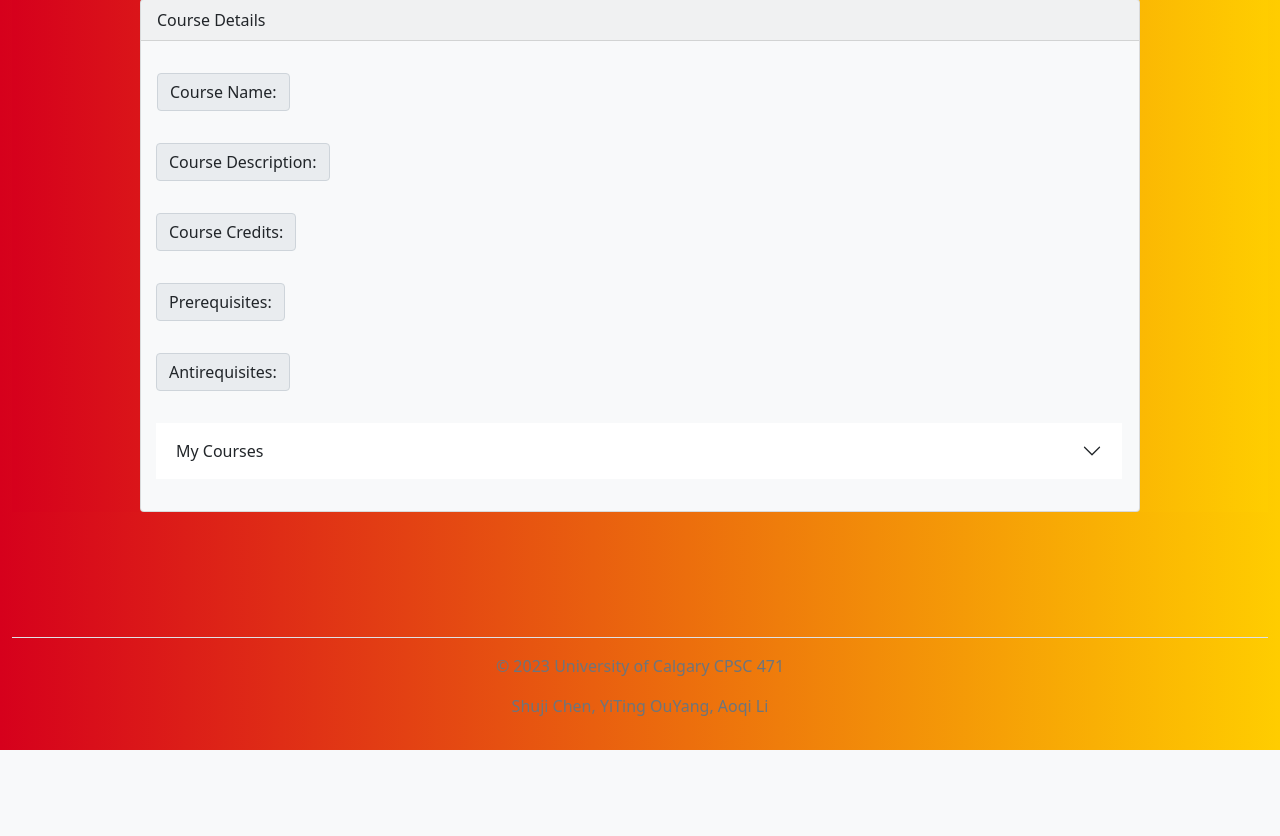
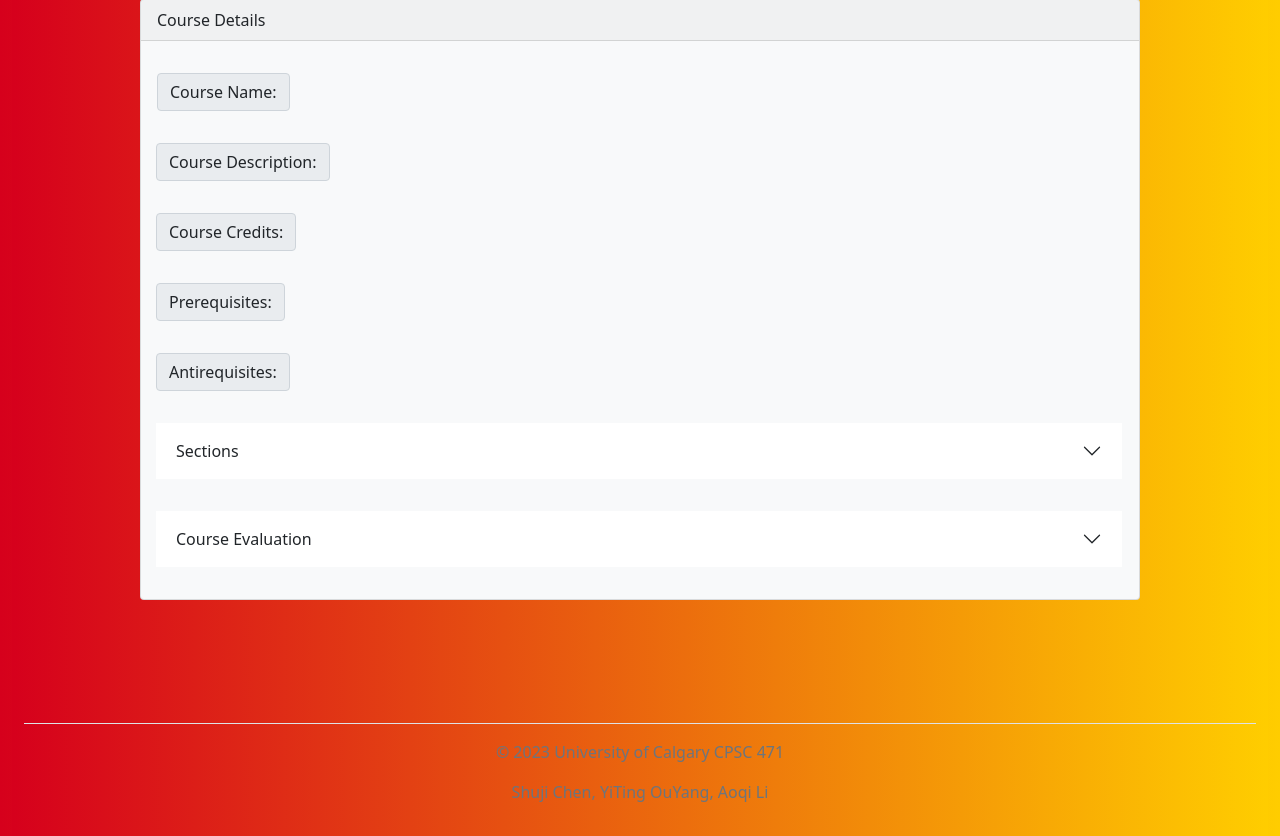
Before and after one commit to csj9703/University-Course-Management-Web-Application, a PHP site: page /courseDetailPage.php in a window 1280 px wide. Shown: the part 116-952 px from the top of the page. Before the commit the page ends 866 px from the top, so only its background shows below. Run offline with PHP 8.4, Linux system fonts and the light colour scheme; the visitor is signed in with stand-in values (Sample User, id 1); data that the repository does not hold is empty.

Commit message:
Update courseDetailBox.php

```diff
--- a/components/courseDetailBox.php
+++ b/components/courseDetailBox.php
@@ -23,24 +23,32 @@
             <div class="input-group mt-3 mb-3">
                 <span class="input-group-text">Antirequisites: </span>
             </div>
-            <!-- Courses Accordion Collapse -->
+            <!-- Section Info -->
             <div class="input-group mt-3 mb-3">
-                <button class="accordion-button collapsed" data-bs-toggle="collapse" data-bs-target="#courseCollapse" aria-expanded="false" aria-controls="antiReqCollapse">My Courses</button>
+                <button class="accordion-button collapsed" data-bs-toggle="collapse" data-bs-target="#courseCollapse" aria-expanded="false" aria-controls="antiReqCollapse">Sections</button>
             </div>
             <div class="card card-body collapse" aria-expanded="false" id="courseCollapse">
-                <!-- Semester Header -->
-                <?php for ($i = 0; $i < sizeof($semArr); $i++) : ?>
-                    <div class="card-header"><?php echo $semArr[$i]['semester'] ?></div>
-                    <ul class="list-group list-group-flush">
-                        <?php for ($c = 0; $c < $semArr[$i]['count']; $c++) : ?>
-                            <?php $courses = query_courses_taken_on_semester($conn, $semArr[$i]['semester']) ?>
-                            <a href="courseDetailPage.php" class="list-group-item list-group-item-action"><?php echo $courses[$c]['dep_title'] . " " . $courses[$c]['c_num'] . " - " . $courses[$c]['c_name'] ?></a>
-                        <?php endfor; ?>
-                    </ul>
-                    <hr>
-                <?php endfor; ?>
-                <!-- Semester Divider -->
             </div>
+            <!-- Course evaluation -->
+            <!-- collapse card -->
+            <div class="input-group mt-3 mb-3">
+                <button class="accordion-button collapsed" data-bs-toggle="collapse" data-bs-target="#courseEvalCollapse" aria-expanded="false" aria-controls="courseEvalCollapse">Course Evaluation</button>
+            </div>
+            <div class="card card-body collapse" aria-expanded="false" id="courseEvalCollapse">
+
+                <div class="input-group mt-3 mb-3">
+                    <span class="input-group-text">Course Difficulty: </span>
+                </div>
+                <div class="input-group mt-3 mb-3">
+                    <span class="input-group-text">Course Workload: </span>
+                </div>
+                <div class="input-group mt-3 mb-3">
+                    <span class="input-group-text">Course Rating: </span>
+                </div>
+                <div class="input-group mt-3 mb-3">
+                    <span class="input-group-text">Course Comments: </span>
+                </div>
+
         </div>
     </div>
 </div>
```
